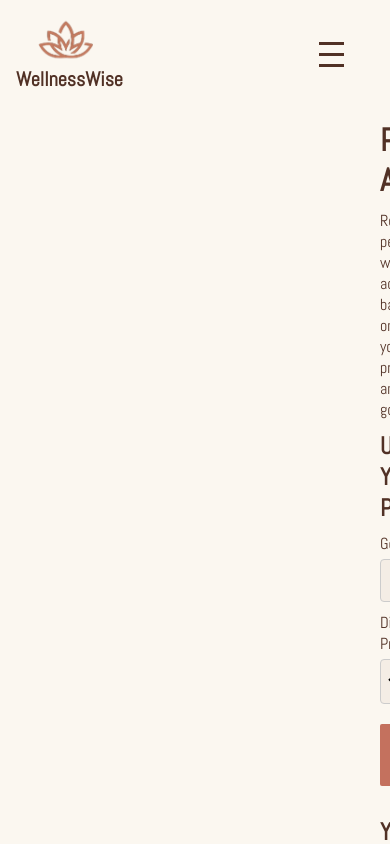
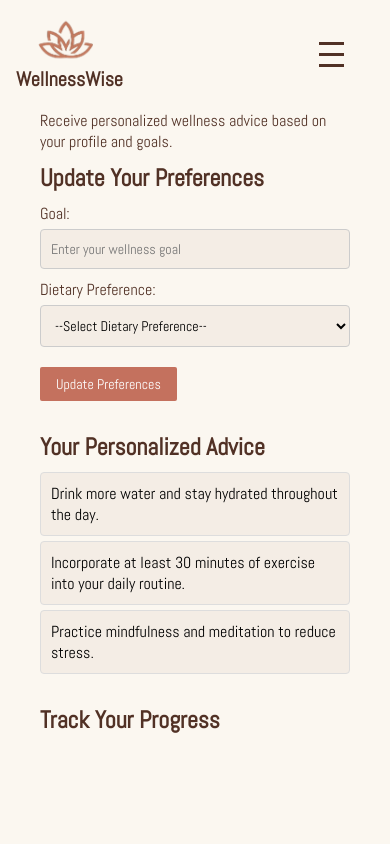
Before and after one commit to Mehar-Aziz/WellnessWise, a React (Create React App) app in the folder wellnesswise-frontend/: page /advice in a window 390 px wide. Shown: the top 844 px of the page. Built offline with nearby package versions, Linux system fonts and the light colour scheme.

Commit message:
Advice Css

```diff
--- a/wellnesswise-frontend/src/pages/Advice.css
+++ b/wellnesswise-frontend/src/pages/Advice.css
@@ -1,9 +1,8 @@
 .personalized-advice-page {
     font-family: Arial, sans-serif;
     padding: 20px;
-    margin-top: 100px;
-    margin-left: 360px;
-    margin-right: 320px;
+    margin: 100px auto;
+    max-width: 1200px;
   }
 
   .preferences-form {
@@ -15,10 +14,12 @@
     color: #513125;
     font-weight: 900;
   }
-  .personalized-advice-page p{
+
+  .personalized-advice-page p {
     margin-bottom: 10px;
     color: #513125;
   }
+
   .preferences-form h2 {
     margin-bottom: 10px;
     color: #513125;
@@ -90,3 +91,29 @@
     color: #513125;
     font-weight: 900;
   }
+
+  @media (max-width: 1200px) {
+    .personalized-advice-page {
+      margin-left: 30px;
+      margin-right: 30px;
+    }
+  }
+
+  @media (max-width: 768px) {
+    .personalized-advice-page {
+      margin-top: 50px;
+      padding: 10px;
+    }
+  }
+
+  @media (max-width: 480px) {
+    .preferences-form input[type="text"],
+    .preferences-form select {
+      font-size: 14px;
+    }
+
+    .preferences-form button {
+      padding: 8px 16px;
+      font-size: 14px;
+    }
+  }
```
